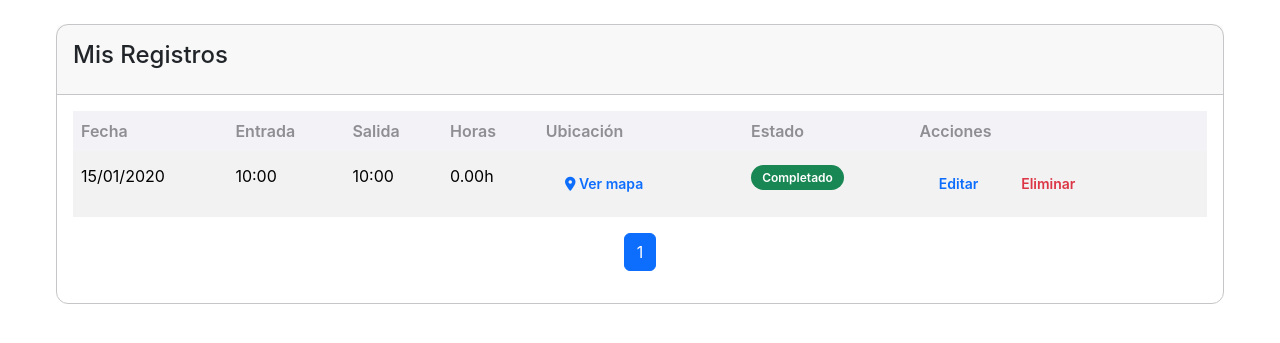
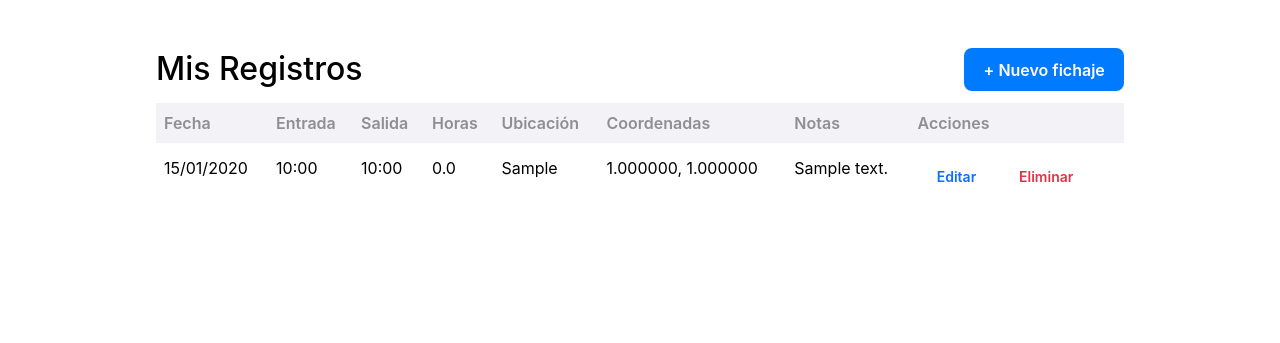
Before and after one commit to xhryzz/fichador.mochitos, a Flask app: page /records in a window 1280 px wide. Shown: the part 57-400 px from the top of the page. Run offline with Flask 3, Linux system fonts and the light colour scheme; a user stored in the database is signed in; tables that the repository leaves empty hold one stand-in row (values such as "Sample post").

Commit message:
Add files via upload

```diff
--- a/templates/records.html
+++ b/templates/records.html
@@ -1,18 +1,21 @@
-{% extends "base.html" %}
 
+{% extends 'base.html' %}
 {% block title %}Mis Registros{% endblock %}
+{% block content %}
+<div class="container" style="max-width:1000px;margin:auto">
+  <div class="d-flex" style="display:flex;justify-content:space-between;align-items:center;margin-bottom:12px">
+    <h2 style="margin:0">Mis Registros</h2>
+    <a href="{{ url_for('user_add_record') }}" class="btn btn-primary">+ Nuevo fichaje</a>
+  </div>
 
-{% block content %}
-<div class="row">
-    <div class="col-12">
-        <div class="card">
-            <div class="card-header">
-                <h4>Mis Registros</h4>
+  {% if records.items|length == 0 %}
+    <div class="card" style="padding:20px;border:1px solid #e5e7eb;border-radius:12px;background:#fafafa;text-align:center">
+      <p style="margin:0 0 10px 0">No hay registros.</p>
+      <a class="btn btn-primary" href="{{ url_for('user_add_record') }}">Crear mi primer fichaje</a>
     </div>
-            <div class="card-body">
-                {% if records.items %}
+  {% else %}
     <div class="table-responsive">
-                    <table class="table table-striped">
+      <table class="table" style="width:100%">
         <thead>
           <tr>
             <th>Fecha</th>
@@ -20,144 +23,56 @@
             <th>Salida</th>
             <th>Horas</th>
             <th>Ubicación</th>
-                                <th>Estado</th>
-                            <th>Acciones</th></tr>
+            <th>Coordenadas</th>
+            <th>Notas</th>
+            <th>Acciones</th>
+          </tr>
         </thead>
         <tbody>
           {% for record in records.items %}
           <tr>
             <td>{{ record.date.strftime('%d/%m/%Y') }}</td>
             <td>{{ record.entry_time.strftime('%H:%M') }}</td>
+            <td>{{ record.exit_time.strftime('%H:%M') if record.exit_time else 'En curso' }}</td>
             <td>
               {% if record.exit_time %}
-                                        {{ record.exit_time.strftime('%H:%M') }}
-                                    {% else %}
-                                        <span class="badge bg-warning">En curso</span>
-                                    {% endif %}
-                                </td>
-                                <td>
-                                    {% if record.exit_time %}
-                                        {{ "%.2f"|format((record.exit_time - record.entry_time).total_seconds() / 3600) }}h
+                {{ ((record.exit_time - record.entry_time).total_seconds() / 3600)|round(2) }}
               {% else %}
                 -
               {% endif %}
             </td>
+            <td>{{ record.location or '' }}</td>
             <td>
               {% if record.latitude and record.longitude %}
-                                    <button class="btn btn-sm btn-outline-primary view-map-btn"
-                                            data-lat="{{ record.latitude }}"
-                                            data-lng="{{ record.longitude }}"
-                                            data-location="{{ record.location }}">
-                                        <i class="fas fa-map-marker-alt"></i> Ver mapa
-                                    </button>
-                                    {% else %}
-                                    <span title="{{ record.location }}">{{ record.location|truncate(30) }}</span>
+                {{ '%.6f'|format(record.latitude) }}, {{ '%.6f'|format(record.longitude) }}
               {% endif %}
             </td>
-                                <td>
-                                    {% if record.exit_time %}
-                                        <span class="badge bg-success">Completado</span>
-                                    {% else %}
-                                        <span class="badge bg-warning">Activo</span>
-                                    {% endif %}
-                                </td>
+            <td>{{ record.notes or '' }}</td>
             <td>
               <a class="btn btn-sm btn-outline-primary" href="{{ url_for('user_edit_record', record_id=record.id) }}">Editar</a>
               <form method="POST" action="{{ url_for('user_delete_record', record_id=record.id) }}" style="display:inline" onsubmit="return confirm('¿Eliminar este fichaje?')">
                 <button class="btn btn-sm btn-outline-danger" type="submit">Eliminar</button>
               </form>
-</td></tr>
+            </td>
+          </tr>
           {% endfor %}
         </tbody>
       </table>
     </div>
 
-                <!-- Paginación -->
-                <nav>
-                    <ul class="pagination justify-content-center">
-                        {% if records.has_prev %}
-                        <li class="page-item">
-                            <a class="page-link" href="{{ url_for('records', page=records.prev_num) }}">Anterior</a>
+    {% if records.pages > 1 %}
+    <nav aria-label="Paginación" style="margin-top:12px">
+      <ul class="pagination">
+        <li class="page-item {% if not records.has_prev %}disabled{% endif %}">
+          <a class="page-link" href="{{ url_for('records', page=records.prev_num) if records.has_prev else '#' }}">Anterior</a>
         </li>
-                        {% endif %}
-                        {% for page_num in records.iter_pages() %}
-                            {% if page_num %}
-                                <li class="page-item {{ 'active' if page_num == records.page else '' }}">
-                                    <a class="page-link" href="{{ url_for('records', page=page_num) }}">{{ page_num }}</a>
+        <li class="page-item disabled"><span class="page-link">Página {{ records.page }} de {{ records.pages }}</span></li>
+        <li class="page-item {% if not records.has_next %}disabled{% endif %}">
+          <a class="page-link" href="{{ url_for('records', page=records.next_num) if records.has_next else '#' }}">Siguiente</a>
         </li>
-                            {% endif %}
-                        {% endfor %}
-                        {% if records.has_next %}
-                        <li class="page-item">
-                            <a class="page-link" href="{{ url_for('records', page=records.next_num) }}">Siguiente</a>
-                        </li>
-                        {% endif %}
       </ul>
     </nav>
-                {% else %}
-                <p class="text-center">No hay registros.</p>
+    {% endif %}
   {% endif %}
 </div>
-        </div>
-    </div>
-</div>
-
-<!-- Modal para ver mapa de registros -->
-<div class="modal fade" id="recordMapModal" tabindex="-1">
-    <div class="modal-dialog modal-lg">
-        <div class="modal-content">
-            <div class="modal-header">
-                <h5 class="modal-title">Ubicación del fichaje</h5>
-                <button type="button" class="btn-close" data-bs-dismiss="modal"></button>
-            </div>
-            <div class="modal-body">
-                <p id="modalLocationText" class="mb-3"></p>
-                <div id="recordMap" style="height: 400px; border-radius: 10px;"></div>
-            </div>
-        </div>
-    </div>
-</div>
 {% endblock %}
-
-{% block scripts %}
-<script>
-// Función para mostrar mapa de registro histórico
-function showRecordMap(lat, lng, location) {
-    document.getElementById('modalLocationText').textContent = location;
-
-    // Limpiar mapa existente
-    const mapContainer = document.getElementById('recordMap');
-    if (mapContainer._leaflet_id) {
-        mapContainer._leaflet_id = null;
-        mapContainer.innerHTML = '';
-    }
-
-    // Pequeño delay para asegurar que el contenedor está listo
-    setTimeout(() => {
-        const recordMap = L.map('recordMap').setView([lat, lng], 16);
-
-        L.tileLayer('https://{s}.tile.openstreetmap.org/{z}/{x}/{y}.png', {
-            attribution: '&copy; <a href="https://www.openstreetmap.org/copyright">OpenStreetMap</a> contributors'
-        }).addTo(recordMap);
-
-        L.marker([lat, lng]).addTo(recordMap)
-            .bindPopup('Ubicación registrada')
-            .openPopup();
-    }, 100);
-}
-
-// Configurar event listeners para los botones de ver mapa
-document.addEventListener('DOMContentLoaded', function() {
-    document.querySelectorAll('.view-map-btn').forEach(button => {
-        button.addEventListener('click', function() {
-            const lat = parseFloat(this.getAttribute('data-lat'));
-            const lng = parseFloat(this.getAttribute('data-lng'));
-            const location = this.getAttribute('data-location');
-
-            showRecordMap(lat, lng, location);
-            new bootstrap.Modal(document.getElementById('recordMapModal')).show();
-        });
-    });
-});
-</script>
-{% endblock %}
```
Lines whose indentation alone changed are shown as unchanged.
